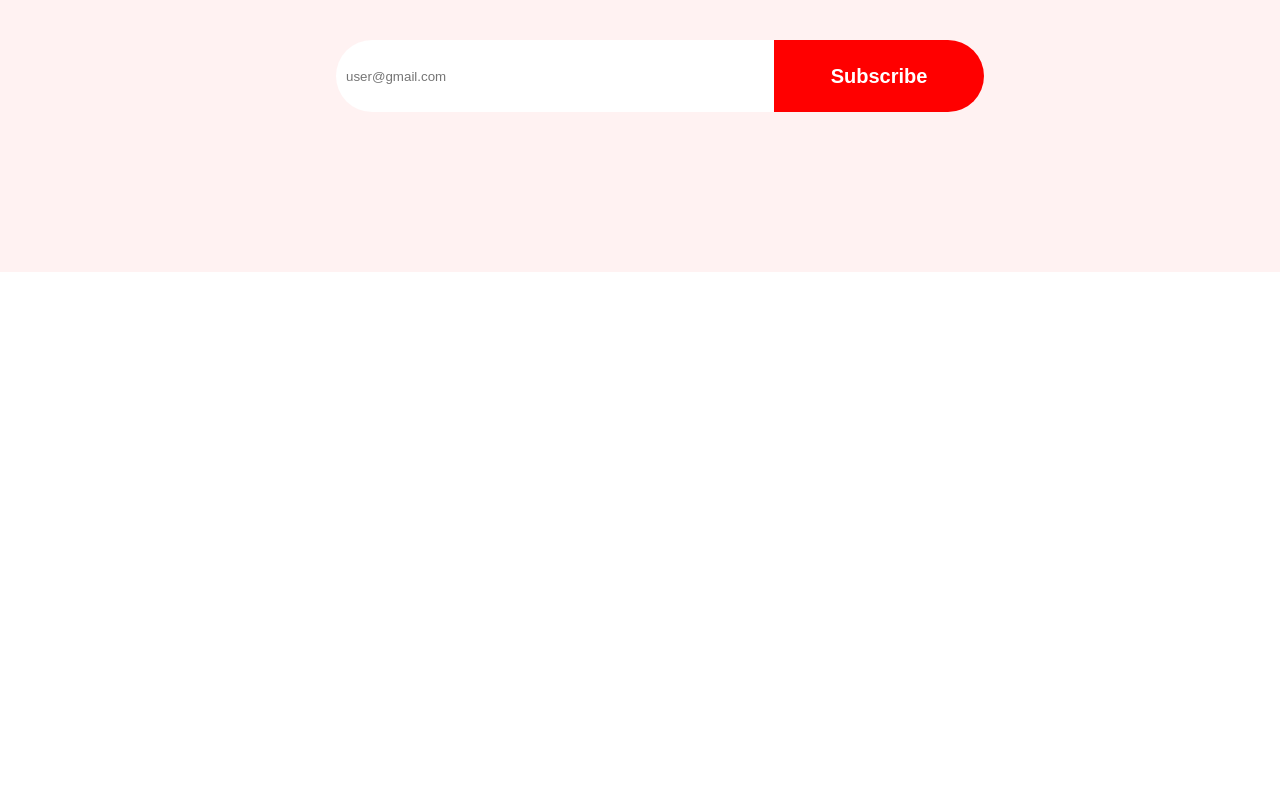
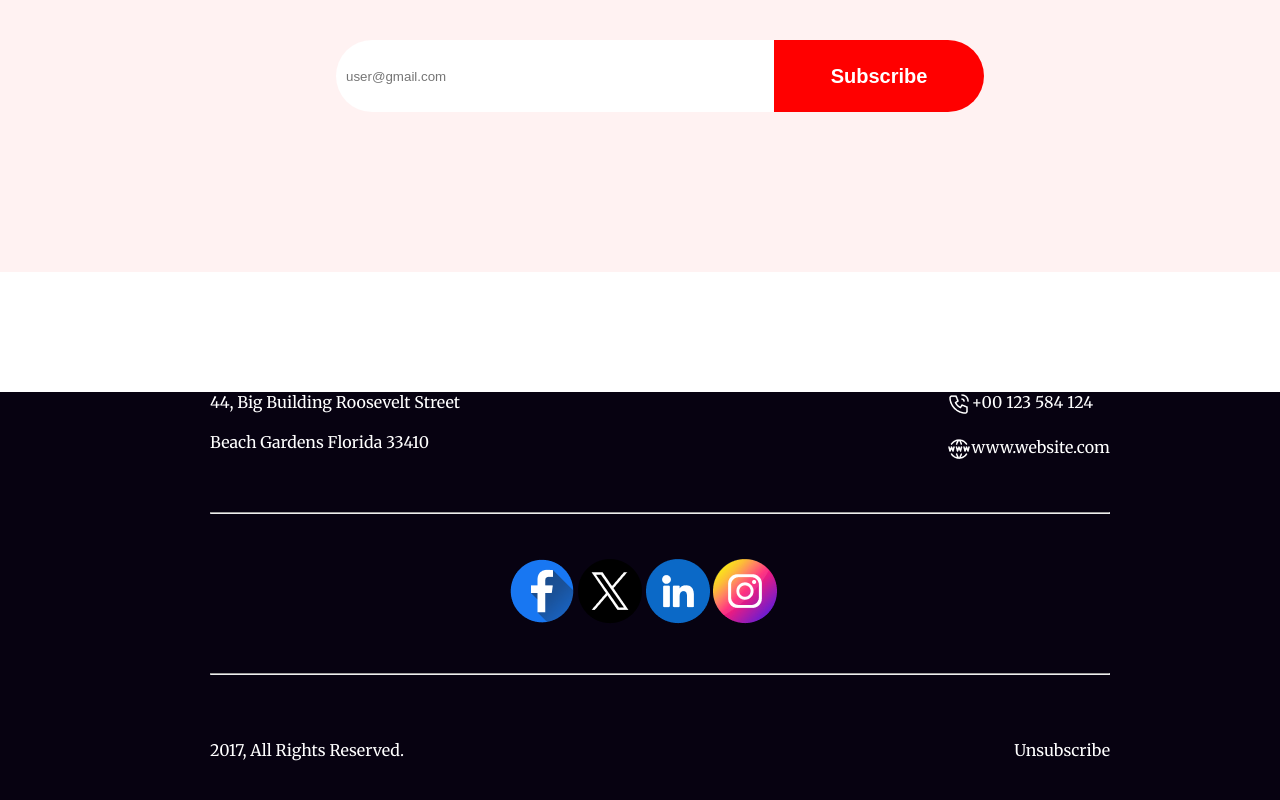
Before and after one commit to Shafkatahmad/new-year-offer-resources, a plain HTML site: page index.html in a window 1280 px wide. Shown: the part 6312-7112 px from the top of the page. Before the commit the page ends 6584 px from the top, so only its background shows below. Drawn offline with Linux system fonts and the light colour scheme.

Commit message:
added footer section

```diff
--- a/index.html
+++ b/index.html
@@ -142,6 +142,7 @@
       </section>
       <!-- portfolio section ends here -->
 
+      <!-- newsletter section starts here -->
       <section class="newsletter-container">
         <div class="first-part">
           <img
@@ -165,7 +166,44 @@
           </div>
         </div>
       </section>
+      <!-- newsletter section ends here -->
     </main>
-    <footer></footer>
+    <footer class="footer-container">
+      <div style="margin-top: 120px">
+        <div class="footer-first-sec">
+          <div>
+            <p>
+              44, Big Building Roosevelt Street<br />
+              <br />
+              Beach Gardens Florida 33410
+            </p>
+          </div>
+          <div class="footer-right">
+            <span class="contact">
+              <img src="./icons/Call.png" alt="" />
+              <p>+00 123 584 124</p>
+            </span>
+            <br />
+            <span class="contact">
+              <img src="./icons/Website.png" alt="" />
+              <p>www.website.com</p>
+            </span>
+          </div>
+        </div>
+      </div>
+
+      <hr class="hr" />
+      <div class="social-icons">
+        <img src="./icons/Facebook.png" alt="" />
+        <img src="./icons/Twitter.png" alt="" />
+        <img src="./icons/Linkedin.png" alt="" />
+        <img src="./icons/Instagram.png" alt="" />
+      </div>
+      <hr class="hr" />
+      <div class="footer-end">
+        <p>2017, All Rights Reserved.</p>
+        <p>Unsubscribe</p>
+      </div>
+    </footer>
   </body>
 </html>
--- a/style.css
+++ b/style.css
@@ -430,5 +430,42 @@ text-align: center;
   font-weight: 600;
   color: white;
   border: none;
-
 }
+/* footer styles */
+.footer-container {
+  width: 1320px;
+  height: 609px;
+  margin: 0 auto;
+  margin-top: 120px;
+  background-color: rgb(7, 2, 17);;
+}
+.footer-first-sec {
+  color: white;
+  width: 900px;
+  display: flex;
+  justify-content: space-between;
+  margin: 0 auto;
+  margin-top: 120px;
+  margin-bottom: 50px;
+}
+.contact {
+  display: flex;
+}
+.hr {
+  width: 900px;
+  margin: 0 auto;
+}
+.social-icons {
+  width: 300px;
+  margin: 0 auto;
+  margin-bottom: 45px;
+  margin-top: 45px;
+}
+.footer-end {
+  width: 900px;
+  margin: 0 auto;
+  display: flex;
+  justify-content: space-between;
+  color: white;
+  margin-top: 65px;
+}
```
